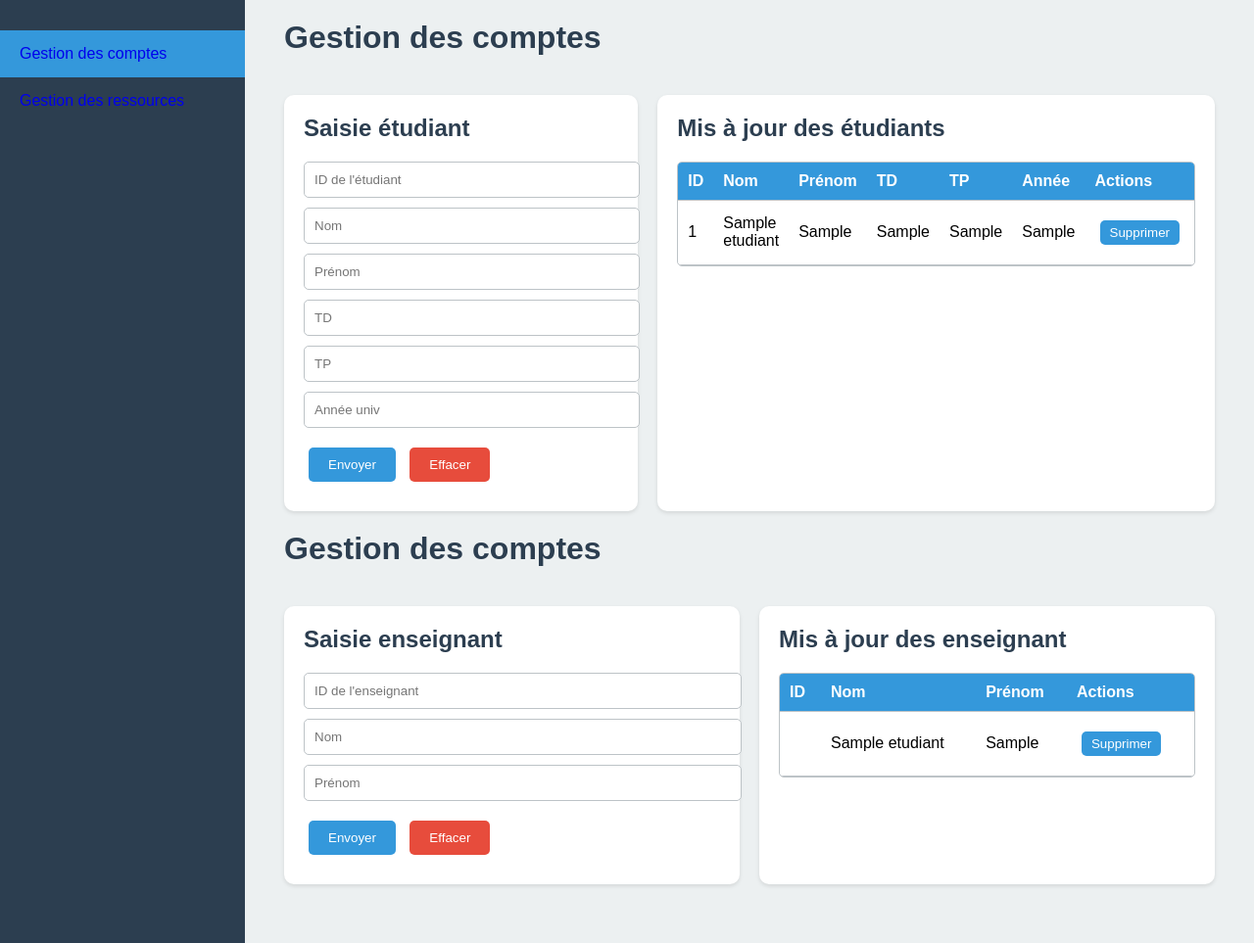
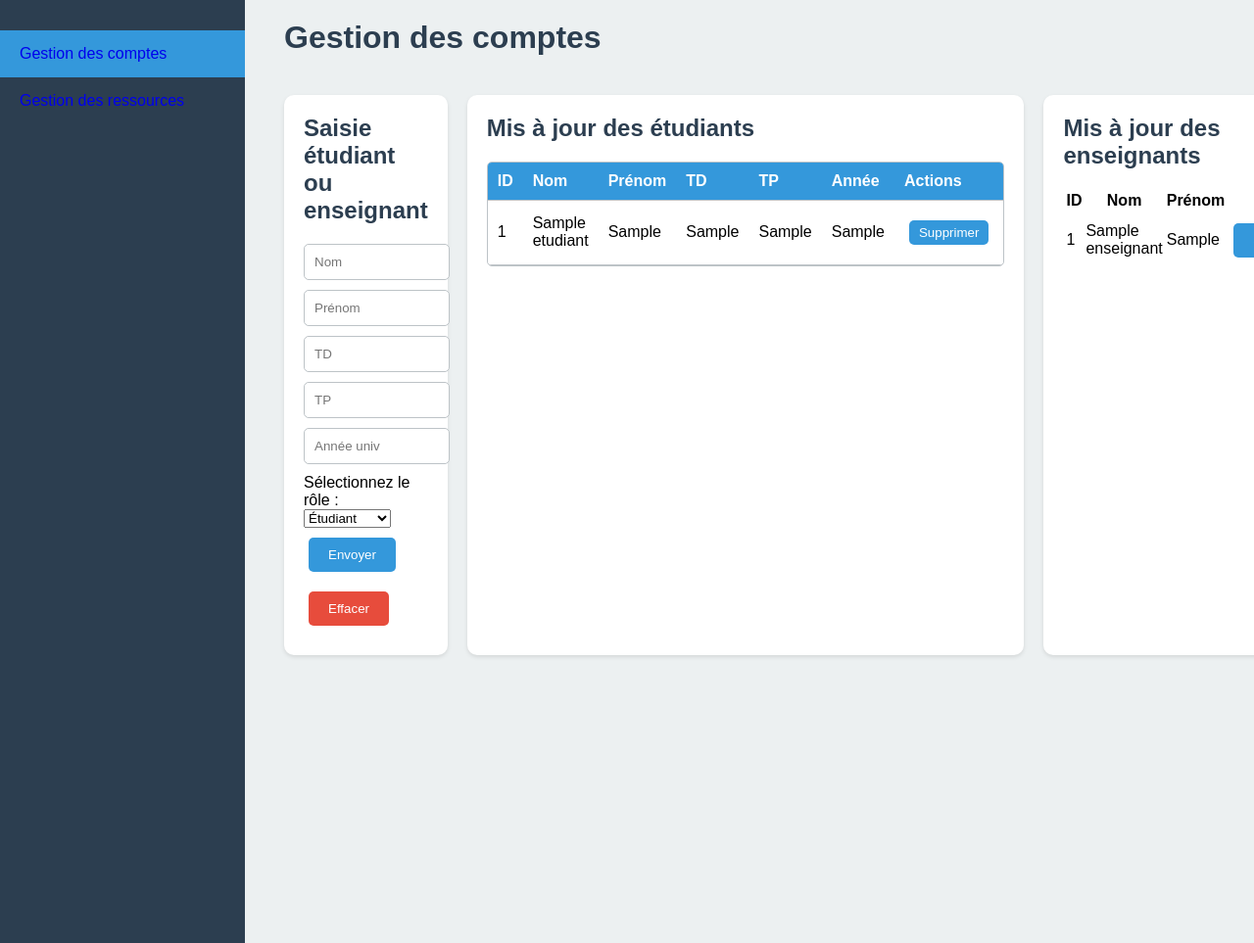
Before and after one commit to Markus-Otto/SAE_203, a PHP site: page /accueil_admin.php in a window 1280 px wide. Shown: the part 57-1020 px from the top of the page at 98% size. Run offline with PHP 8.4, Linux system fonts and the light colour scheme; tables that the repository leaves empty or names only in its code hold one stand-in row (values such as "Sample post"); data that the repository does not hold is empty.

Commit message:
(04062203) commit

```diff
--- a/Admin/accueil.php
+++ /dev/null
@@ -1,5 +0,0 @@
-<?php
-session_start();
-include "fnct_conn.php";
-
-$conn = connexion();
--- a/Admin/accueil_admin.php
+++ b/Admin/accueil_admin.php
@@ -5,16 +5,18 @@ include "fnct_conn.php";
 $conn = connexion();
 
 function envoyer($conn) {
-    if (isset($_POST['id'], $_POST['nom'], $_POST['prenom'], $_POST['TD'], $_POST['TP'], $_POST['annee'])) {
-        $requete = 'INSERT INTO etudiant (ID_utilisateur, nom, prenom, TD, TP, annee) VALUES (?,?, ?, ?, ?, ?)';
-        $stmt = $conn->prepare($requete);
+    if (isset($_POST['role'])) {
+        if ($_POST['role'] == 'etudiant' && isset($_POST['nom'], $_POST['prenom'], $_POST['TD'], $_POST['TP'], $_POST['annee'])) {
+            $requete = 'INSERT INTO etudiant (nom, prenom, TD, TP, annee) VALUES (?, ?, ?, ?, ?)';
+            $stmt = $conn->prepare($requete);
+            $stmt->bind_param('sssss', $_POST['nom'], $_POST['prenom'], $_POST['TD'], $_POST['TP'], $_POST['annee']);
+        } elseif ($_POST['role'] == 'enseignant' && isset($_POST['nom'], $_POST['prenom'])) {
+            $requete = 'INSERT INTO enseignant (nom, prenom) VALUES (?, ?)';
+            $stmt = $conn->prepare($requete);
+            $stmt->bind_param('ss', $_POST['nom'], $_POST['prenom']);
+        }
 
-        // Lier les paramètres
-        $stmt->bind_param('ssssss',$_POST['id'], $_POST['nom'], $_POST['prenom'], $_POST['TD'], $_POST['TP'], $_POST['annee']);
-
-        // Exécuter la requête
         if ($stmt->execute()) {
-            // Redirection après l'insertion
             header("Location: accueil_admin.php");
             exit();
         } else {
@@ -23,37 +25,33 @@ function envoyer($conn) {
     }
 }
 
-function supprimer($conn, $id) {
-    $requete = 'DELETE FROM etudiant WHERE ID_utilisateur = ?';
+function supprimer($conn, $id, $role) {
+    if ($role == 'etudiant') {
+        $requete = 'DELETE FROM etudiant WHERE ID_utilisateur = ?';
+    } elseif ($role == 'enseignant') {
+        $requete = 'DELETE FROM enseignant WHERE ID_enseignant = ?';
+    }
     $stmt = $conn->prepare($requete);
     $stmt->bind_param('i', $id);
     $stmt->execute();
-
-    // Redirection après la suppression
     header("Location: accueil_admin.php");
     exit();
 }
 
-// Appel de la fonction envoyer si le formulaire est soumis
 if ($_SERVER['REQUEST_METHOD'] == 'POST' && isset($_POST['envoyer'])) {
     envoyer($conn);
 }
 
-// Appel de la fonction supprimer si l'action de suppression est déclenchée
 if ($_SERVER['REQUEST_METHOD'] == 'POST' && isset($_POST['supprimer'])) {
-    supprimer($conn, $_POST['id']); // Correction ici pour utiliser 'id' au lieu de 'ID_utilisateur'
+    supprimer($conn, $_POST['id'], $_POST['role']);
 }
 
-// Récupération des données pour affichage
-$result = $conn->query('SELECT ID_utilisateur, nom, prenom, TD, TP, annee FROM etudiant');
-$etudiants = $result->fetch_all(MYSQLI_ASSOC);
+$result_etudiants = $conn->query('SELECT ID_utilisateur, nom, prenom, TD, TP, annee FROM etudiant');
+$etudiants = $result_etudiants->fetch_all(MYSQLI_ASSOC);
+
+$result_enseignants = $conn->query('SELECT ID_enseignant, nom, prenom FROM enseignant');
+$enseignants = $result_enseignants->fetch_all(MYSQLI_ASSOC);
 ?>
-
-
-
-
-
-
 
 <!DOCTYPE html>
 <html lang="fr">
@@ -83,14 +81,18 @@ $etudiants = $result->fetch_all(MYSQLI_ASSOC);
         <h1>Gestion des comptes</h1>
         <div class="content">
             <div class="form-section">
-                <h2>Saisie étudiant</h2>
+                <h2>Saisie étudiant ou enseignant</h2>
                 <form action="accueil_admin.php" method="post">
-                <input type="text" name="id" id="id" placeholder="ID de l'étudiant" required>
                     <input type="text" name="nom" id="nom" placeholder="Nom" required>
                     <input type="text" name="prenom" id="prenom" placeholder="Prénom" required>
-                    <input type="text" name="TD" id="TD" placeholder="TD" required>
-                    <input type="text" name="TP" id="TP" placeholder="TP" required>
-                    <input type="text" name="annee" id="annee" placeholder="Année univ" required>
+                    <input type="text" name="TD" id="TD" placeholder="TD">
+                    <input type="text" name="TP" id="TP" placeholder="TP">
+                    <input type="text" name="annee" id="annee" placeholder="Année univ">
+                    <label for="role">Sélectionnez le rôle :</label>
+                    <select name="role" id="role">
+                        <option value="etudiant">Étudiant</option>
+                        <option value="enseignant">Enseignant</option>
+                    </select>
                     <button type="submit" name="envoyer">Envoyer</button>
                     <button type="reset">Effacer</button>
                 </form>
@@ -120,6 +122,7 @@ $etudiants = $result->fetch_all(MYSQLI_ASSOC);
                                 <td>
                                     <form action="accueil_admin.php" method="post" style="display:inline;">
                                         <input type="hidden" name="id" value="<?php echo $etudiant['ID_utilisateur']; ?>">
+                                        <input type="hidden" name="role" value="etudiant">
                                         <button type="submit" name="supprimer">Supprimer</button>
                                     </form>
                                 </td>
@@ -127,28 +130,15 @@ $etudiants = $result->fetch_all(MYSQLI_ASSOC);
                             <?php endforeach; ?>
                         <?php else: ?>
                             <tr>
-                                <td colspan="6">Aucun étudiant trouvé.</td>
+                                <td colspan="7">Aucun étudiant trouvé.</td>
                             </tr>
                         <?php endif; ?>
                     </table>
                 </div>
             </div>
-        </div>
-        <h1>Gestion des comptes</h1>
-        <div class="content">
-            <div class="form-section">
-                <h2>Saisie enseignant</h2>
-                <form action="accueil_admin.php" method="post">
-                <input type="text" name="id" id="id" placeholder="ID de l'enseignant" required>
-                    <input type="text" name="nom" id="nom" placeholder="Nom" required>
-                    <input type="text" name="prenom" id="prenom" placeholder="Prénom" required>
-                    <button type="submit" name="envoyer">Envoyer</button>
-                    <button type="reset">Effacer</button>
-                </form>
-            </div>
             <div class="update-section">
-                <h2>Mis à jour des enseignant</h2>
-                <div class="student-list">
+                <h2>Mis à jour des enseignants</h2>
+                <div class="teacher-list">
                     <table>
                         <tr>
                             <th>ID</th>
@@ -156,15 +146,16 @@ $etudiants = $result->fetch_all(MYSQLI_ASSOC);
                             <th>Prénom</th>
                             <th>Actions</th>
                         </tr>
-                        <?php if ($etudiants): ?>
-                            <?php foreach ($etudiants as $etudiant): ?>
+                        <?php if ($enseignants): ?>
+                            <?php foreach ($enseignants as $enseignant): ?>
                             <tr>
-                                <td><?php echo htmlspecialchars($etudiant['	ID_enseignant']); ?></td>
-                                <td><?php echo htmlspecialchars($etudiant['nom']); ?></td>
-                                <td><?php echo htmlspecialchars($etudiant['prenom']); ?></td>
+                                <td><?php echo htmlspecialchars($enseignant['ID_enseignant']); ?></td>
+                                <td><?php echo htmlspecialchars($enseignant['nom']); ?></td>
+                                <td><?php echo htmlspecialchars($enseignant['prenom']); ?></td>
                                 <td>
                                     <form action="accueil_admin.php" method="post" style="display:inline;">
-                                        <input type="hidden" name="id" value="<?php echo $etudiant['ID_enseignant']; ?>">
+                                        <input type="hidden" name="id" value="<?php echo $enseignant['ID_enseignant']; ?>">
+                                        <input type="hidden" name="role" value="enseignant">
                                         <button type="submit" name="supprimer">Supprimer</button>
                                     </form>
                                 </td>
@@ -172,7 +163,7 @@ $etudiants = $result->fetch_all(MYSQLI_ASSOC);
                             <?php endforeach; ?>
                         <?php else: ?>
                             <tr>
-                                <td colspan="6">Aucun étudiant trouvé.</td>
+                                <td colspan="4">Aucun enseignant trouvé.</td>
                             </tr>
                         <?php endif; ?>
                     </table>
```
Also changed, not shown: 1 other file.
